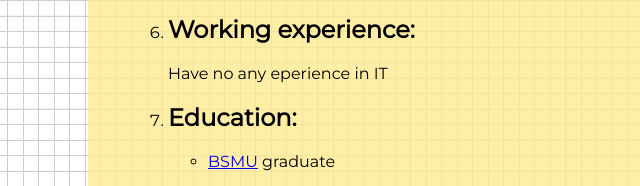
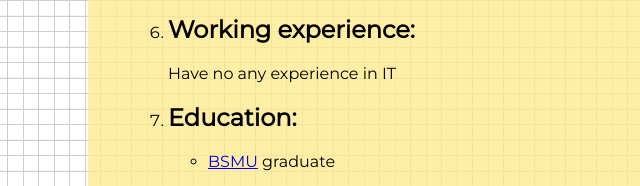
Before and after one commit to Eugene-Smirnov/rsschool-cv, a plain HTML site: page index.html in a window 1280 px wide. Shown: the part 1960-2146 px from the top of the page, 0-640 px from the left. Drawn offline with Linux system fonts and the light colour scheme.

Commit message:
docs: fix experience in html

```diff
--- a/index.html
+++ b/index.html
@@ -75,7 +75,7 @@
 </pre>
             </li>
             <li><h2>Working experience:</h2>
-                <p>Have no any eperience in IT</p>
+                <p>Have no any experience in IT</p>
             </li>
             <li><h2>Education:</h2>
                 <ul>
```
